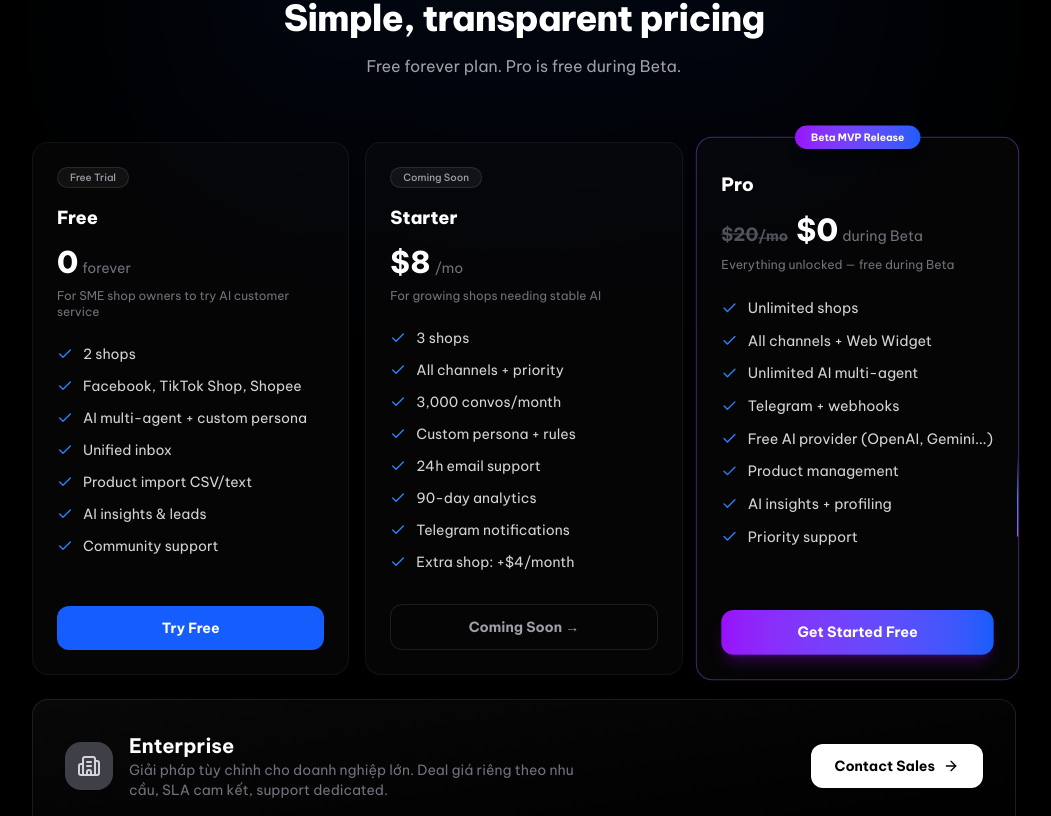
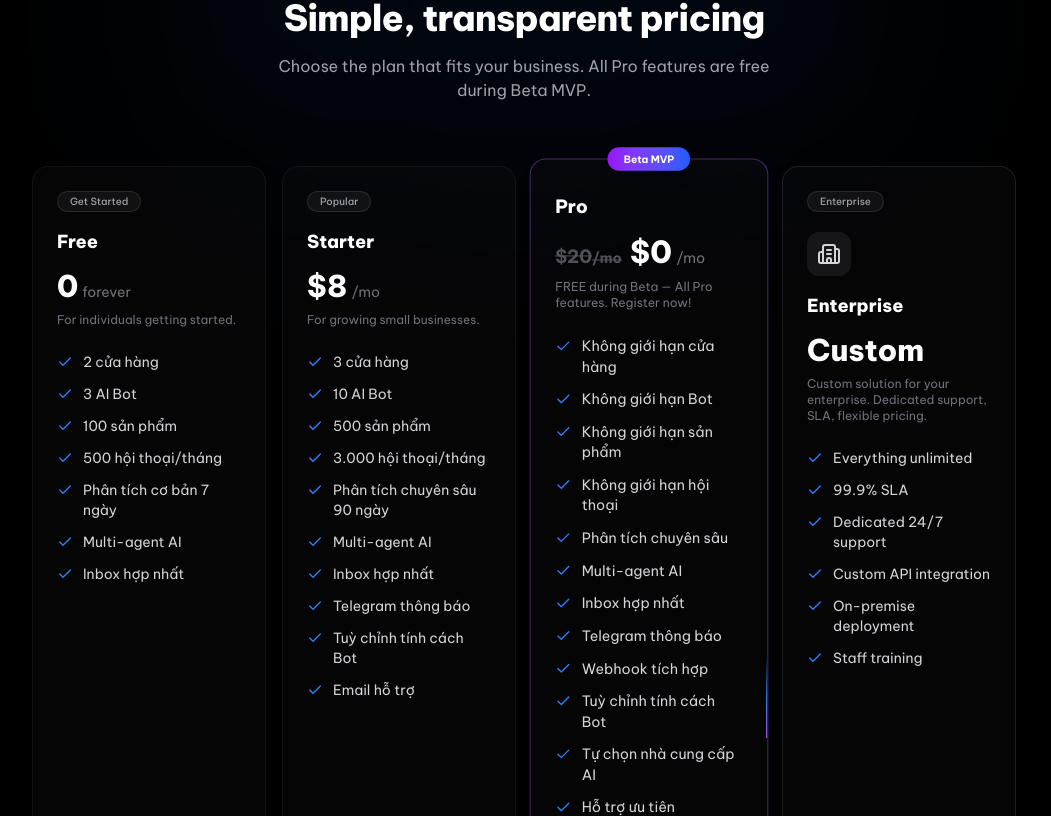
Before and after one commit to baonckh/omni-dashboard, a Next.js app: page /pricing in a window 1280 px wide. Shown: the part 184-1000 px from the top of the page, without its empty margins (116-1167 px from the left). Built offline with nearby package versions, Linux system fonts and the light colour scheme; no server answers.

Commit message:
Fix pricing: Enterprise card matching other plans, current plan on Pro, full Vietnamese, auth defaults to pro

```diff
--- a/src/app/pricing/page.tsx
+++ b/src/app/pricing/page.tsx
@@ -8,22 +8,98 @@ import { useSession } from "next-auth/react";
 import BorderBeam from "@/components/BorderBeam";
 import LangToggle from "@/components/LangToggle";
 
-const freeFeats = ["pricing.free_feat1", "pricing.free_feat2", "pricing.free_feat3", "pricing.free_feat4", "pricing.free_feat5", "pricing.free_feat6", "pricing.free_feat7"];
-const starterFeats = ["pricing.starter_feat1", "pricing.starter_feat2", "pricing.starter_feat3", "pricing.starter_feat4", "pricing.starter_feat5", "pricing.starter_feat6", "pricing.starter_feat7", "pricing.starter_feat8"];
-const proFeats = ["pricing.pro_feat1", "pricing.pro_feat2", "pricing.pro_feat3", "pricing.pro_feat4", "pricing.pro_feat5", "pricing.pro_feat6", "pricing.pro_feat7", "pricing.pro_feat8"];
+const freeFeats = [
+  "2 cửa hàng",
+  "3 AI Bot",
+  "100 sản phẩm",
+  "500 hội thoại/tháng",
+  "Phân tích cơ bản 7 ngày",
+  "Multi-agent AI",
+  "Inbox hợp nhất",
+];
+const starterFeats = [
+  "3 cửa hàng",
+  "10 AI Bot",
+  "500 sản phẩm",
+  "3.000 hội thoại/tháng",
+  "Phân tích chuyên sâu 90 ngày",
+  "Multi-agent AI",
+  "Inbox hợp nhất",
+  "Telegram thông báo",
+  "Tuỳ chỉnh tính cách Bot",
+  "Email hỗ trợ",
+];
+const proFeats = [
+  "Không giới hạn cửa hàng",
+  "Không giới hạn Bot",
+  "Không giới hạn sản phẩm",
+  "Không giới hạn hội thoại",
+  "Phân tích chuyên sâu",
+  "Multi-agent AI",
+  "Inbox hợp nhất",
+  "Telegram thông báo",
+  "Webhook tích hợp",
+  "Tuỳ chỉnh tính cách Bot",
+  "Tự chọn nhà cung cấp AI",
+  "Hỗ trợ ưu tiên",
+];
+
+function getPlanId(plan?: string): string {
+  if (plan === "pro" || plan === "beta") return "pro";
+  if (plan === "starter") return "starter";
+  return "free";
+}
 
 export default function PricingPage() {
   const { t, lang } = useLang();
   const { data: session } = useSession();
-  const currentPlan = session?.user?.plan || null;
-
-  // ponytail: beta = Beta MVP = Pro access during MVP
-  const currentPlanIndex = currentPlan === "pro" || currentPlan === "beta" ? 2 : currentPlan === "free" ? 0 : currentPlan === "starter" ? 1 : -1;
+  const currentPlanId = getPlanId(session?.user?.plan);
 
   const plans = [
-    { id: "free", nameKey: "pricing.free_name", price: "0", periodKey: "pricing.free_period", badgeKey: "pricing.free_badge", descKey: "pricing.free_desc", featKeys: freeFeats, ctaKey: "hero.cta", ctaLink: "/register", highlight: false, disabled: false, color: "border-zinc-700" },
-    { id: "starter", nameKey: "pricing.starter_name", price: lang === "vi" ? "199k" : "$8", period: lang === "vi" ? "/tháng" : "/mo", badgeKey: "pricing.starter_badge", descKey: "pricing.starter_desc", featKeys: starterFeats, ctaKey: "pricing.starter_cta", ctaLink: "mailto:giabao991199@gmail.com", highlight: false, disabled: true, color: "border-white/5" },
-    { id: "pro", nameKey: "pricing.pro_name", price: lang === "vi" ? "0đ" : "$0", periodKey: "pricing.pro_period", originalPrice: lang === "vi" ? "499k" : "$20", originalPeriod: lang === "vi" ? "/tháng" : "/mo", badgeKey: "pricing.pro_badge", descKey: "pricing.pro_desc", featKeys: proFeats, ctaKey: "pricing.pro_cta", ctaLink: "/register", highlight: true, disabled: false, color: "border-purple-500" },
+    {
+      id: "free",
+      name: lang === "vi" ? "Miễn phí" : "Free",
+      price: "0",
+      period: lang === "vi" ? "vĩnh viễn" : "forever",
+      badge: lang === "vi" ? "Bắt đầu" : "Get Started",
+      desc: lang === "vi" ? "Dành cho cá nhân dùng thử." : "For individuals getting started.",
+      feats: freeFeats,
+      cta: lang === "vi" ? "Đăng ký" : "Get Started",
+      ctaLink: "/register",
+      highlight: false,
+      disabled: false,
+      color: "border-zinc-700",
+    },
+    {
+      id: "starter",
+      name: lang === "vi" ? "Khởi nghiệp" : "Starter",
+      price: lang === "vi" ? "199k" : "$8",
+      period: lang === "vi" ? "/tháng" : "/mo",
+      badge: lang === "vi" ? "Phổ biến" : "Popular",
+      desc: lang === "vi" ? "Cho cửa hàng nhỏ đang phát triển." : "For growing small businesses.",
+      feats: starterFeats,
+      cta: lang === "vi" ? "Liên hệ" : "Contact",
+      ctaLink: "mailto:giabao991199@gmail.com",
+      highlight: false,
+      disabled: true,
+      color: "border-white/5",
+    },
+    {
+      id: "pro",
+      name: lang === "vi" ? "Chuyên nghiệp" : "Pro",
+      price: lang === "vi" ? "0đ" : "$0",
+      period: lang === "vi" ? "/tháng" : "/mo",
+      originalPrice: lang === "vi" ? "499k" : "$20",
+      originalPeriod: lang === "vi" ? "/tháng" : "/mo",
+      badge: lang === "vi" ? "Beta MVP" : "Beta MVP",
+      desc: lang === "vi" ? "MIỄN PHÍ trong thời gian Beta — Tất cả tính năng Pro. Đăng ký ngay!" : "FREE during Beta — All Pro features. Register now!",
+      feats: proFeats,
+      cta: lang === "vi" ? "Đăng ký ngay" : "Register Now",
+      ctaLink: "/register",
+      highlight: true,
+      disabled: false,
+      color: "border-purple-500",
+    },
   ];
 
   return (
@@ -47,19 +123,27 @@ export default function PricingPage() {
         <div className="absolute top-0 left-1/2 -translate-x-1/2 w-full max-w-3xl h-[500px] rounded-full bg-gradient-to-b from-blue-600/10 to-transparent blur-[100px] pointer-events-none" />
         <div className="relative z-10 max-w-3xl mx-auto">
           <div className="inline-flex items-center gap-2 px-4 py-1.5 rounded-full text-xs font-medium mb-6 bg-blue-600/10 border border-blue-500/20 text-blue-300">
-            <Bot className="h-3 w-3" /> {t("pricing.badge")}
+            <Bot className="h-3 w-3" /> {lang === "vi" ? "Tất cả đều miễn phí trong thời gian Beta" : "All free during Beta"}
           </div>
-          <h1 className="text-3xl md:text-4xl font-extrabold tracking-tight text-white mb-4">{t("pricing.title")}</h1>
-          <p className="text-zinc-400 max-w-lg mx-auto">{t("pricing.sub")}</p>
+          <h1 className="text-3xl md:text-4xl font-extrabold tracking-tight text-white mb-4">
+            {lang === "vi" ? "Bảng giá đơn giản, minh bạch" : "Simple, transparent pricing"}
+          </h1>
+          <p className="text-zinc-400 max-w-lg mx-auto">
+            {lang === "vi"
+              ? "Chọn gói phù hợp với quy mô kinh doanh của bạn. Miễn phí toàn bộ tính năng Pro trong thời gian Beta MVP."
+              : "Choose the plan that fits your business. All Pro features are free during Beta MVP."}
+          </p>
         </div>
       </section>
 
       {/* Plans */}
       <section className="max-w-5xl mx-auto px-5 pb-24">
-        <div className="grid md:grid-cols-3 gap-4">
-          {plans.map((plan, i) => (
+        <div className="grid md:grid-cols-4 gap-4">
+          {plans.map((plan, i) => {
+            const isCurrent = plan.id === currentPlanId && !!session;
+            return (
               <motion.div
-              key={plan.nameKey}
+                key={plan.id}
                 initial={{ opacity: 0, y: 15 }}
                 whileInView={{ opacity: 1, y: 0 }}
                 transition={{ delay: i * 0.08 }}
@@ -68,76 +152,133 @@ export default function PricingPage() {
                 style={{ backgroundColor: "rgba(255,255,255,0.02)", borderColor: plan.highlight ? "rgba(168,85,247,0.4)" : undefined }}
               >
                 {plan.highlight && (
-                <div className="absolute -top-3 left-1/2 -translate-x-1/2 px-4 py-1 rounded-full bg-gradient-to-r from-purple-600 to-blue-600 text-[10px] font-bold text-white shadow-lg z-10">
-                  {t(plan.badgeKey)}
+                  <div className="absolute -top-3 left-1/2 -translate-x-1/2 px-4 py-1 rounded-full bg-gradient-to-r from-purple-600 to-blue-600 text-[10px] font-bold text-white shadow-lg z-10 whitespace-nowrap">
+                    {plan.badge}
                   </div>
                 )}
-              {!plan.highlight && <div className="inline-flex self-start px-3 py-0.5 rounded-full bg-white/5 border border-white/10 text-[10px] font-medium text-zinc-400 mb-2">{t(plan.badgeKey)}</div>}
+                {!plan.highlight && (
+                  <div className="inline-flex self-start px-3 py-0.5 rounded-full bg-white/5 border border-white/10 text-[10px] font-medium text-zinc-400 mb-2">{plan.badge}</div>
+                )}
 
                 {plan.highlight && <BorderBeam size={80} duration={4} colorFrom="#A855F7" colorTo="#3B82F6" borderWidth={1.5} />}
 
-              {currentPlanIndex > -1 && plans[currentPlanIndex].id === plan.id && (
-                <div className="absolute top-12 right-4 flex items-center gap-1 px-2.5 py-1 rounded-full bg-emerald-500/15 border border-emerald-500/30 text-emerald-400 text-[9px] font-bold uppercase tracking-wider">
-                  <Crown className="h-3 w-3" /> Current Plan
+                {isCurrent && (
+                  <div className="absolute top-12 right-4 flex items-center gap-1 px-2.5 py-1 rounded-full bg-emerald-500/15 border border-emerald-500/30 text-emerald-400 text-[9px] font-bold uppercase tracking-wider z-20">
+                    <Crown className="h-3 w-3" /> {lang === "vi" ? "Gói hiện tại" : "Current Plan"}
                   </div>
                 )}
 
-              <h3 className="text-lg font-extrabold text-white mt-2">{t(plan.nameKey)}</h3>
+                <h3 className="text-lg font-extrabold text-white mt-2">{plan.name}</h3>
                 <div className="mt-3 mb-2">
                   {plan.originalPrice && (
                     <span className="text-lg font-bold text-zinc-600 line-through mr-2">{plan.originalPrice}<span className="text-sm">{plan.originalPeriod}</span></span>
                   )}
                   <span className="text-3xl font-extrabold text-white">{plan.price}</span>
-                <span className="text-sm text-zinc-500 ml-1">{plan.period || (plan.periodKey ? t(plan.periodKey) : "")}</span>
+                  <span className="text-sm text-zinc-500 ml-1">{plan.period}</span>
                 </div>
-              <p className="text-xs text-zinc-500 mb-6">{t(plan.descKey)}</p>
+                <p className="text-xs text-zinc-500 mb-6">{plan.desc}</p>
 
                 <ul className="space-y-3 mb-8 flex-1">
-                {plan.featKeys.map((fk) => (
-                  <li key={fk} className="flex items-start gap-2.5 text-sm">
+                  {plan.feats.map((feat, fi) => (
+                    <li key={fi} className="flex items-start gap-2.5 text-sm">
                       <Check className="h-4 w-4 text-blue-500 shrink-0 mt-0.5" />
-                    <span className="text-zinc-300">{t(fk)}</span>
+                      <span className="text-zinc-300">{feat}</span>
                     </li>
                   ))}
                 </ul>
 
                 {plan.disabled ? (
                   <a href={plan.ctaLink} className="block w-full text-center py-3 rounded-xl text-sm font-bold border border-white/10 text-zinc-400 hover:text-white hover:border-white/20 hover:bg-white/5 transition-all cursor-pointer">
-                  {t(plan.ctaKey)} →
+                    {plan.cta} →
                   </a>
                 ) : plan.highlight ? (
                   <Link href={plan.ctaLink} className="block w-full text-center py-3 rounded-xl text-sm font-bold bg-gradient-to-r from-purple-600 to-blue-600 text-white hover:from-purple-500 hover:to-blue-500 transition-all shadow-lg shadow-purple-600/25 active:scale-[0.98]">
-                  {t(plan.ctaKey)}
+                    {plan.cta}
                   </Link>
                 ) : (
                   <Link href={plan.ctaLink} className="block w-full text-center py-3 rounded-xl text-sm font-bold bg-blue-600 text-white hover:bg-blue-500 transition-all active:scale-[0.98]">
-                  {t(plan.ctaKey)}
+                    {plan.cta}
                   </Link>
                 )}
               </motion.div>
-          ))}
-        </div>
+            );
+          })}
 
           {/* Enterprise Card */}
           <motion.div
             initial={{ opacity: 0, y: 15 }}
             whileInView={{ opacity: 1, y: 0 }}
+            transition={{ delay: 0.24 }}
             viewport={{ once: true }}
-          className="mt-6 p-8 rounded-2xl border border-white/10 bg-gradient-to-br from-zinc-800/20 to-transparent flex flex-col md:flex-row items-center justify-between gap-6"
+            className="group relative rounded-2xl border border-white/10 p-6 flex flex-col transition-all duration-300 hover:-translate-y-1 hover:shadow-xl bg-white/[0.02]"
           >
-          <div className="flex items-center gap-4">
-            <div className="p-3 bg-zinc-700 rounded-2xl">
+            {session?.user?.plan === "enterprise" && (
+              <div className="absolute top-3 right-3 flex items-center gap-1 px-2.5 py-1 rounded-full bg-emerald-500/15 border border-emerald-500/30 text-emerald-400 text-[9px] font-bold uppercase tracking-wider z-20">
+                <Crown className="h-3 w-3" /> {lang === "vi" ? "Gói hiện tại" : "Current Plan"}
+              </div>
+            )}
+            <div className="self-start px-3 py-0.5 rounded-full bg-white/5 border border-white/10 text-[10px] font-medium text-zinc-400 mb-2">
+              {lang === "vi" ? "Doanh nghiệp" : "Enterprise"}
+            </div>
+            <div className="mt-3 mb-4">
+              <div className="p-2.5 bg-zinc-700/30 rounded-xl w-fit">
                 <Building2 className="h-6 w-6 text-zinc-300" />
               </div>
-            <div>
-              <h3 className="text-xl font-bold text-white">Enterprise</h3>
-              <p className="text-sm text-zinc-500 max-w-md">Giải pháp tùy chỉnh cho doanh nghiệp lớn. Deal giá riêng theo nhu cầu, SLA cam kết, support dedicated.</p>
             </div>
+            <h3 className="text-lg font-extrabold text-white">
+              {lang === "vi" ? "Doanh nghiệp" : "Enterprise"}
+            </h3>
+            <div className="text-3xl font-extrabold text-white mt-3 mb-2">
+              {lang === "vi" ? "Liên hệ" : "Custom"}
             </div>
+            <p className="text-xs text-zinc-500 mb-6">
+              {lang === "vi"
+                ? "Giải pháp tùy chỉnh riêng cho doanh nghiệp của bạn. SLA cam kết, support dedicated, deal giá linh hoạt."
+                : "Custom solution for your enterprise. Dedicated support, SLA, flexible pricing."}
+            </p>
+
+            <ul className="space-y-3 mb-8 flex-1">
+              {[
+                lang === "vi" ? "Không giới hạn mọi thứ" : "Everything unlimited",
+                lang === "vi" ? "SLA 99.9%" : "99.9% SLA",
+                lang === "vi" ? "Hỗ trợ riêng 24/7" : "Dedicated 24/7 support",
+                lang === "vi" ? "API riêng" : "Custom API integration",
+                lang === "vi" ? "Triển khai on-premise" : "On-premise deployment",
+                lang === "vi" ? "Đào tạo nhân viên" : "Staff training",
+              ].map((feat, fi) => (
+                <li key={fi} className="flex items-start gap-2.5 text-sm">
+                  <Check className="h-4 w-4 text-blue-500 shrink-0 mt-0.5" />
+                  <span className="text-zinc-300">{feat}</span>
+                </li>
+              ))}
+            </ul>
+
             <a href="mailto:giabao991199@gmail.com?subject=Enterprise%20Plan"
-            className="shrink-0 inline-flex items-center gap-2 px-6 py-3 rounded-xl bg-white text-black text-sm font-bold hover:bg-zinc-200 transition-all hover:-translate-y-0.5"
+              className="block w-full text-center py-3 rounded-xl text-sm font-bold bg-white text-black hover:bg-zinc-200 transition-all active:scale-[0.98] flex items-center justify-center gap-2"
             >
-            Contact Sales <ArrowRight className="h-4 w-4" />
+              {lang === "vi" ? "Liên hệ tư vấn" : "Contact Sales"} <ArrowRight className="h-4 w-4" />
+            </a>
+          </motion.div>
+        </div>
+
+        {/* Contact (for custom questions) */}
+        <motion.div
+          initial={{ opacity: 0 }}
+          whileInView={{ opacity: 1 }}
+          viewport={{ once: true }}
+          className="mt-12 p-8 rounded-2xl border border-white/5 bg-white/[0.02] text-center"
+        >
+          <h3 className="text-lg font-extrabold text-white mb-2">
+            {lang === "vi" ? "Có câu hỏi?" : "Have questions?"}
+          </h3>
+          <p className="text-sm text-zinc-500 mb-4">
+            {lang === "vi" ? "Liên hệ với chúng tôi để được tư vấn giải pháp phù hợp nhất." : "Contact us for a personalized consultation."}
+          </p>
+          <a href="mailto:giabao991199@gmail.com"
+            className="inline-flex items-center gap-2 px-6 py-3 rounded-xl bg-white/5 border border-white/10 text-sm font-bold text-white hover:bg-white/10 transition-all hover:-translate-y-0.5"
+          >
+            <Mail className="h-4 w-4" />
+            {lang === "vi" ? "Gửi email" : "Send Email"}
           </a>
         </motion.div>
       </section>
```
Also changed, not shown: src/lib/auth.ts (+4 -4 lines). Lines whose indentation alone changed are shown as unchanged.
